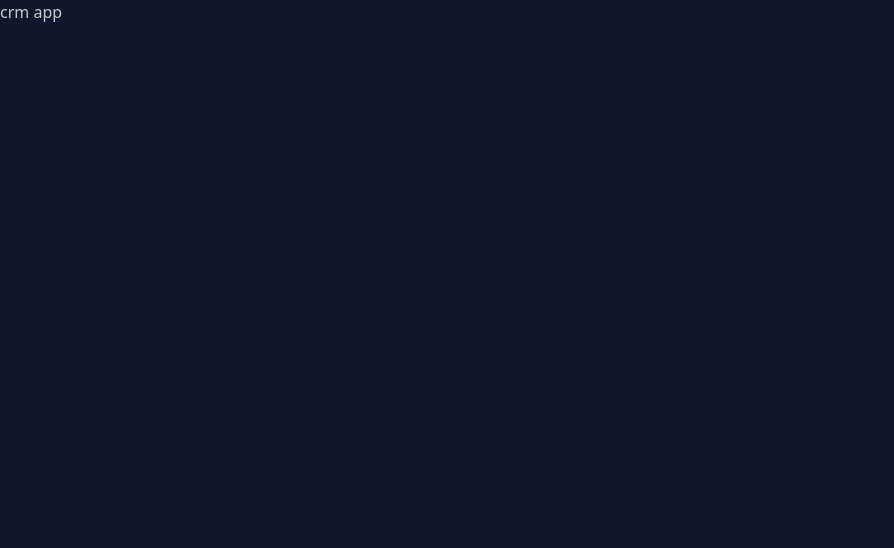
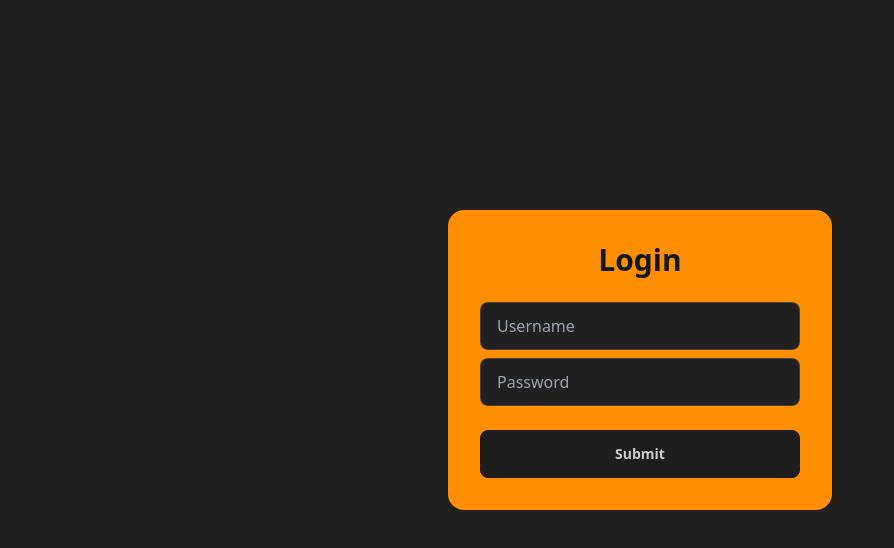
Before and after one commit to lakshay8000/CRM-App, a React (Vite) app: page / in a window 1280 px wide. Shown: the top 548 px of the page, without its empty margins (0-894 px from the left). Built offline with nearby package versions, Linux system fonts and the light colour scheme.

Commit message:
Added basic login page using tailwind

```diff
--- a/src/App.jsx
+++ b/src/App.jsx
@@ -1,10 +1,11 @@
 import './App.css'
+import Login from './pages/auth/Login/Login'
 
 function App() {
 
   return (
     <>
-      crm app
+      <Login />
     </>
   )
 }
--- /dev/null
+++ b/src/pages/auth/Login/Login.jsx
@@ -0,0 +1,29 @@
+function Login() {
+    return (
+        <div className="login-form-wrapper flex justify-center items-center h-[90vh]">  {/* 90vh means 90% of viewport height */}
+            <div className="card w-96 bg-primary text-primary-content">
+                <div className="card-body items-center">
+                    <h2 className="card-title font-bold text-3xl text-center">Login</h2>
+
+                    <input
+                        type="text"
+                        placeholder="Username"
+                        className="input input-bordered w-full max-w-xs mt-4 text-white"
+                    />
+
+                    <input
+                        type="text"
+                        placeholder="Password"
+                        className="input input-bordered w-full max-w-xs mb-4 text-white"
+                    />
+
+                    <div className="card-actions justify-end w-full">
+                        <button className="btn w-full">Submit</button>
+                    </div>
+                </div>
+            </div>
+        </div>
+    )
+}
+
+export default Login;
--- a/tailwind.config.js
+++ b/tailwind.config.js
@@ -9,6 +9,6 @@ export default {
   },
   plugins: [require("daisyui")],
   daisyui: {
-    themes: ["night"],
+    themes: ["halloween"],
   },
 }
```
